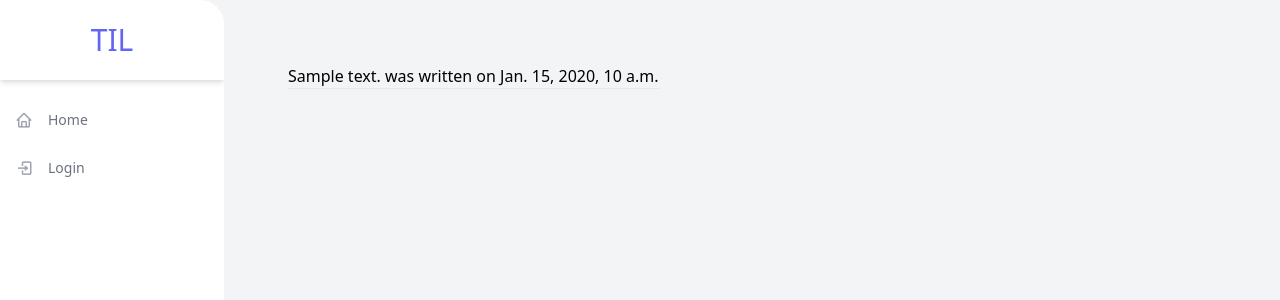
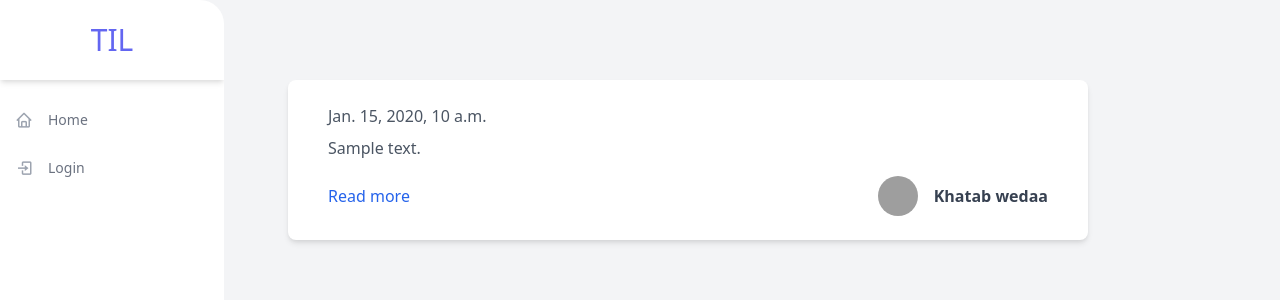
Before and after one commit to antoinebaba/test-code, a Django app: page / in a window 1280 px wide. Shown: the top 300 px of the page. Run offline with Django 5.2, Linux system fonts and the light colour scheme; tables that the repository leaves empty hold one stand-in row (values such as "Sample post"); grey boxes are pictures that could not be loaded.

Commit message:
post tailwind css

```diff
--- a/django2/feed/templates/feed/homepage.html
+++ b/django2/feed/templates/feed/homepage.html
@@ -5,8 +5,32 @@
 {% block body %}
 
      {% for post in posts%}
-     {{ post.text}} was written on {{post.date}}
-     <hr>
+
+          <!-- component is from https://www.creative-tim.com/twcomponents/component/post-artical -->
+          <div class="max-w-4xl px-10 my-4 py-6 bg-white rounded-lg shadow-md" style="width: 50rem;">
+               <div class="flex justify-between items-center">
+               <span class="font-light text-gray-600">{{post.date}}</span>
+               <!--a class="px-2 py-1 bg-gray-600 text-gray-100 font-bold rounded hover:bg-gray-500" href="#">Design</-a-->
+               </div>
+               <div class="mt-2">
+               <!--a class="text-2xl text-gray-700 font-bold hover:text-gray-600" href="#">Accessibility tools for designers and developers</!--a-->
+               <p class="mt-2 text-gray-600">{{ post.text}}</p>
+               </div>
+               <div class="flex justify-between items-center mt-4">
+
+                    {#TODO: make detail view#}
+               <a class="text-blue-600 hover:underline" href="#">Read more</a>
+               <div>
+
+                    {#TODO: user details#}
+                    <a class="flex items-center" href="#">
+                         <img class="mx-4 w-10 h-10 object-cover rounded-full hidden sm:block" src="https://images.unsplash.com/photo-1502980426475-b83966705988?ixlib=rb-1.2.1&ixid=eyJhcHBfaWQiOjEyMDd9&auto=format&fit=crop&w=373&q=80" alt="avatar">
+                         <h1 class="text-gray-700 font-bold">Khatab wedaa</h1>
+                    </a>
+               </div>
+               </div>
+          </div>
+
      {%endfor%}
 
 {% endblock %}
```
